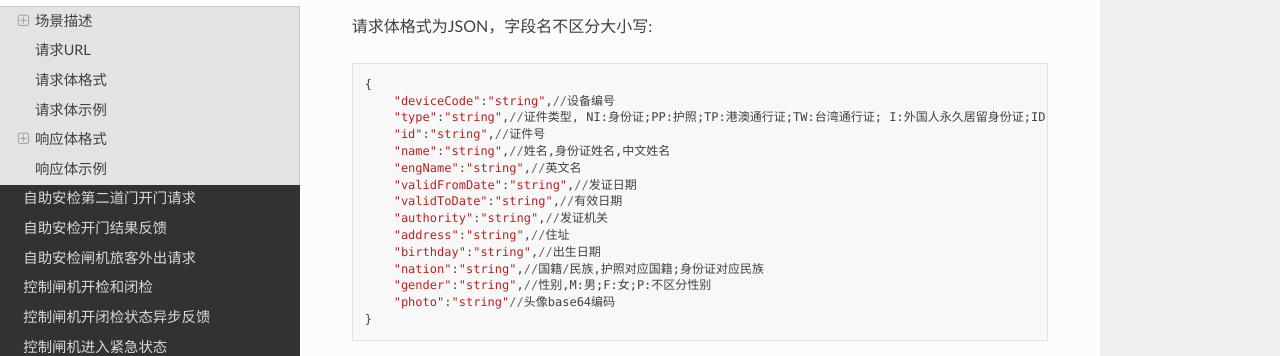
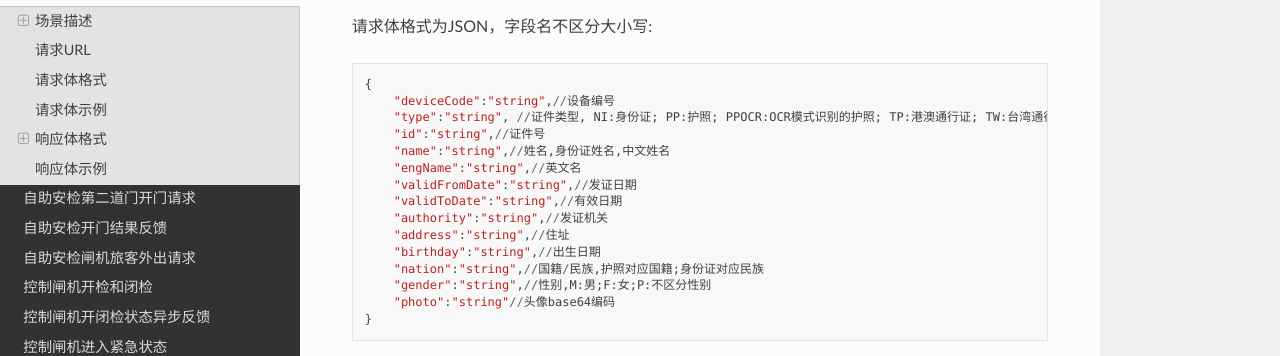
Before and after one commit to kinshines/security-gate-api-doc, a Sphinx documentation site: the page built from source/self_security_first.rst, in a window 1280 px wide and 900 px high, scrolled down 401 px. Shown: the part 150-506 px from the top of the window. Built offline with Sphinx 7.4.7 and the Read the Docs theme 2.0.0, drawn with Linux system fonts in a browser that asks for light colours.

Commit message:
证件类型

```diff
--- a/source/pre_security.rst
+++ b/source/pre_security.rst
@@ -20,7 +20,7 @@
 
     {
         "deviceCode":"string",//设备编号
-        "type":"string",//证件类型, NI:身份证;PP:护照;TP:港澳通行证;TW:台湾通行证; I:外国人永久居留身份证;ID:其他
+        "type":"string", //证件类型, NI:身份证; PP:护照; PPOCR:OCR模式识别的护照; TP:港澳通行证; TW:台湾通行证; HM:港澳居民来往内地通行证; TB:台湾居民来往大陆通行证; I:外国人永久居留身份证; ID:其他
         "id":"string",//证件号
         "name":"string",//姓名,身份证姓名,中文姓名
         "engName":"string",//英文名
--- a/source/self_security_first.rst
+++ b/source/self_security_first.rst
@@ -20,7 +20,7 @@
 
     {
         "deviceCode":"string",//设备编号
-        "type":"string",//证件类型, NI:身份证;PP:护照;TP:港澳通行证;TW:台湾通行证; I:外国人永久居留身份证;ID:其他
+        "type":"string", //证件类型, NI:身份证; PP:护照; PPOCR:OCR模式识别的护照; TP:港澳通行证; TW:台湾通行证; HM:港澳居民来往内地通行证; TB:台湾居民来往大陆通行证; I:外国人永久居留身份证; ID:其他
         "id":"string",//证件号
         "name":"string",//姓名,身份证姓名,中文姓名
         "engName":"string",//英文名
```
